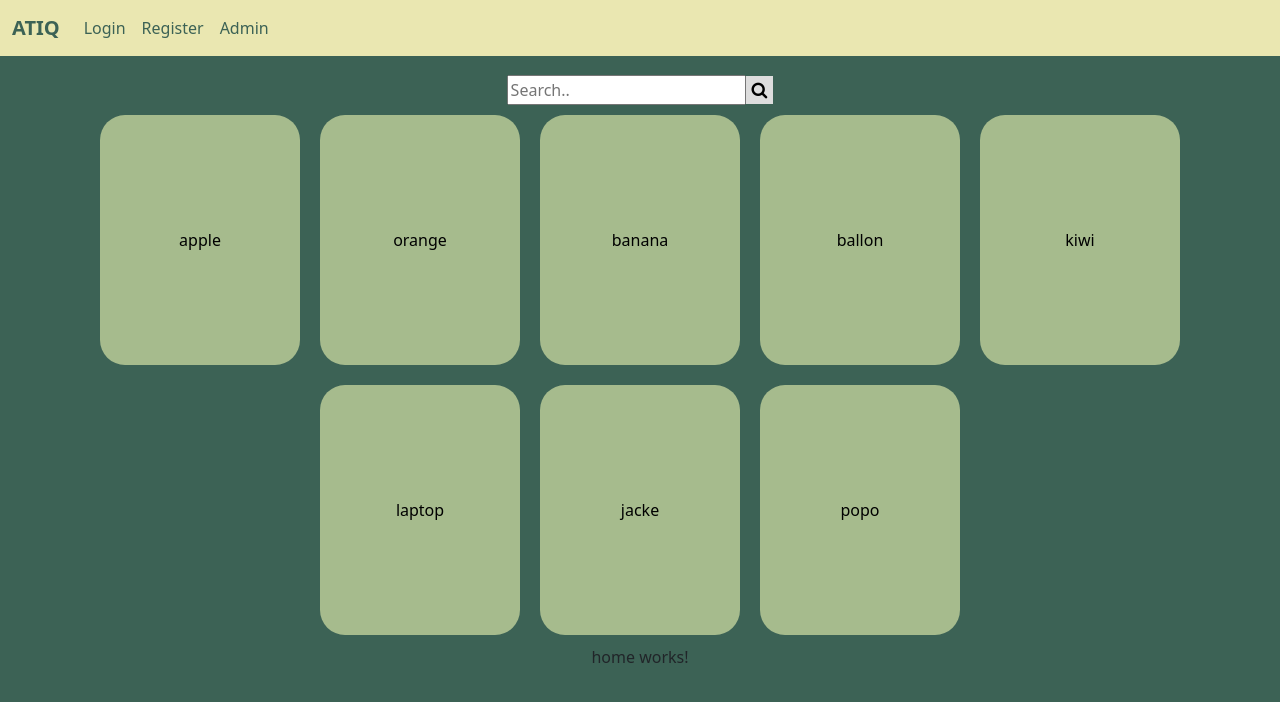
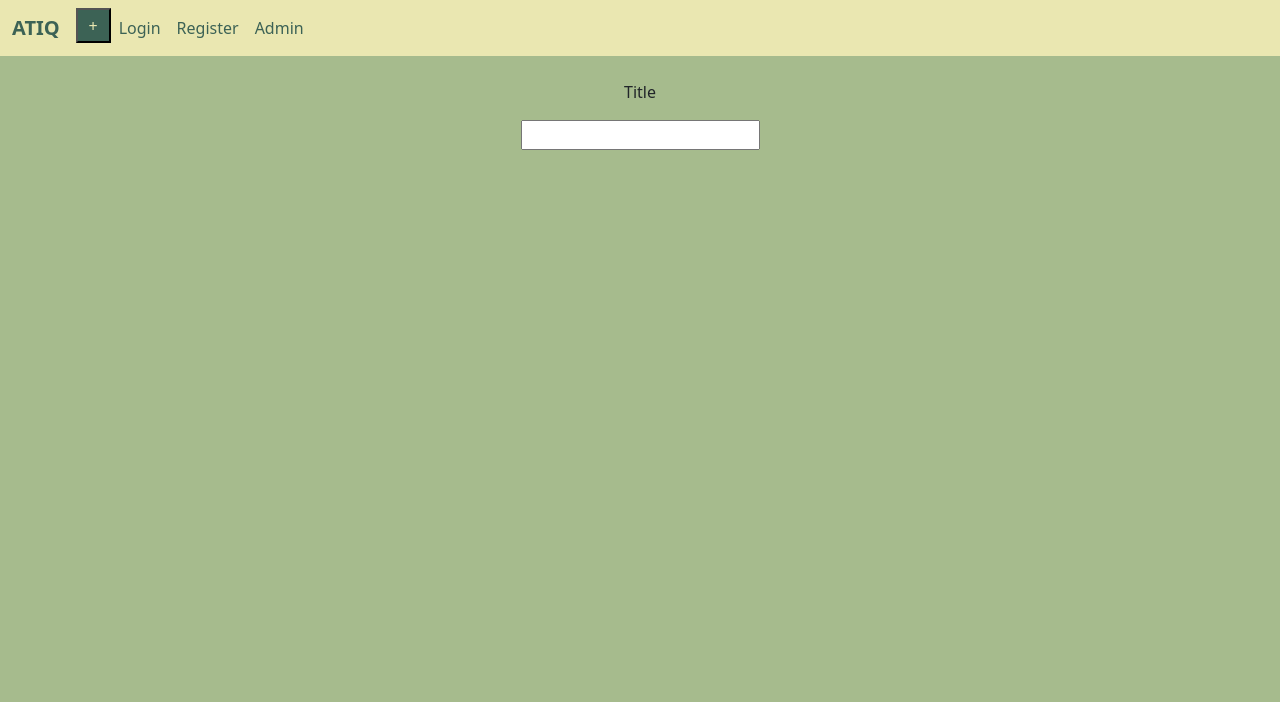
Before and after one commit to najminauca/Atiq, an Angular app in the folder client/: page /form in a window 1280 px wide. Before the commit this address led to /home. Shown: the top 702 px of the page. Built offline with nearby package versions, Linux system fonts and the light colour scheme.

Commit message:
filter buttons to search bar, added new component to add new product

```diff
--- a/client/src/app/app.component.html
+++ b/client/src/app/app.component.html
@@ -9,6 +9,9 @@
     <!-- Step 2: Add the ngbCollapse directive to the element below. -->
     <div [ngbCollapse]="isMenuCollapsed" class="collapse navbar-collapse">
       <ul class="navbar-nav">
+        <li class="nav-item">
+          <button class="button_plus" routerLink='/form' (click)="isMenuCollapsed = true">+</button>
+        </li>
         <li class="nav-item active">
           <!-- Step 4: Close the menu when a link is clicked. -->
           <a class="nav-link custom-green" routerLink='/login' (click)="isMenuCollapsed = true">Login</a>
--- a/client/src/app/app.component.scss
+++ b/client/src/app/app.component.scss
@@ -5,3 +5,31 @@
 .custom-green {
   color: #3C6255;
 }
+
+.button_plus {
+  text: "+";
+  width: 35px;
+  height: 35px;
+  background: #3C6255;
+  cursor: pointer;
+  color: #EAE7B1;
+}
+
+.button_plus:after {
+  background: #EAE7B1;
+}
+
+.button_plus:before {
+  background: #EAE7B1;
+}
+
+.button_plus:hover:before,
+.button_plus:hover:after {
+  background: #3C6255;
+  transition: 0.2s;
+}
+
+.button_plus:hover {
+  background-color: #61876E;
+  transition: 0.2s;
+}
--- a/client/src/app/app.module.ts
+++ b/client/src/app/app.module.ts
@@ -9,13 +9,15 @@ import { RegisterComponent } from './components/register/register.component';
 import {HttpClientModule} from "@angular/common/http";
 import {FormsModule, ReactiveFormsModule} from "@angular/forms";
 import { HomeComponent } from './components/home/home.component';
+import { FormComponent } from './components/form/form.component';
 
 @NgModule({
   declarations: [
     AppComponent,
     LoginComponent,
     RegisterComponent,
-    HomeComponent
+    HomeComponent,
+    FormComponent
   ],
   imports: [
     BrowserModule,
--- /dev/null
+++ b/client/src/app/components/form/form.component.html
@@ -0,0 +1,9 @@
+<div class="form-page">
+  <br>
+  <div>
+    <p>Title</p>
+    <form (ngSubmit)="onSubmitTitle()">
+      <input id="title-input" type="text">
+    </form>
+  </div>
+</div>
--- /dev/null
+++ b/client/src/app/components/form/form.component.scss
@@ -0,0 +1,10 @@
+div {text-align: center}
+
+.form-page {
+  position: fixed;
+  width: 50px;
+  height: 100%;
+  min-width: 100%;
+  overflow-x: hidden;
+  background-color: #A6BB8D;
+}
--- /dev/null
+++ b/client/src/app/components/form/form.component.ts
@@ -0,0 +1,19 @@
+import {Component, Input, OnInit} from '@angular/core';
+
+@Component({
+  selector: 'app-form',
+  templateUrl: './form.component.html',
+  styleUrls: ['./form.component.scss']
+})
+export class FormComponent implements OnInit {
+
+  constructor() { }
+
+  ngOnInit(): void {
+  }
+
+  onSubmitTitle() {
+
+  }
+
+}
--- a/client/src/app/components/home/home.component.html
+++ b/client/src/app/components/home/home.component.html
@@ -10,12 +10,33 @@
       <button type="submit">
         <i class="fa fa-search"></i>
       </button>
+    </div>
+  </form>
+  <ng-container
+    *ngIf="searchClicked == false; then normal; else searchIsClicked">
+  </ng-container>
+
+  <ng-template #normal>
+    <button class="box" *ngFor="let item of items">
+      {{ item }}
+    </button>
+  </ng-template>
+
+  <ng-template #searchIsClicked>
+    <p></p>
+    <button type="submit" (click)="onStopSearch()">
+      Close
+    </button>
+    <p></p>
     <ng-container
       *ngIf="searchResults.length > 0; then withResults; else noResults">
     </ng-container>
+  </ng-template>
 
   <ng-template #withResults>
-        <li *ngFor="let item of searchResults">{{ item }}</li>
+    <button class="box" *ngFor="let item of searchResults">
+      {{ item }}
+    </button>
   </ng-template>
 
   <ng-template #noResults>
@@ -23,11 +44,6 @@
       No results were found for {{searchInput}}.
     </div>
   </ng-template>
-    </div>
-    <button class="box" *ngFor="let item of items">
-      {{ item }}
-    </button>
-  </form>
 
   <p>home works!</p>
 
--- a/client/src/app/components/home/home.component.scss
+++ b/client/src/app/components/home/home.component.scss
@@ -5,6 +5,7 @@ div {text-align: center}
   position: fixed;
   height: 100%;
   min-width: 100%;
+  overflow-x: hidden;
   background-color: #3C6255;
 }
 
--- a/client/src/app/components/home/home.component.ts
+++ b/client/src/app/components/home/home.component.ts
@@ -9,10 +9,12 @@ export class HomeComponent implements OnInit {
   @Input() searchInput: string;
   @Input() searchResults: string[];
   items = ['apple', 'orange', 'banana', 'ballon', 'kiwi', 'laptop', 'jacke','popo']
+  @Input() searchClicked: boolean;
 
   constructor() {
     this.searchInput = "";
     this.searchResults = [];
+    this.searchClicked = false;
   }
 
   ngOnInit(): void {
@@ -20,6 +22,11 @@ export class HomeComponent implements OnInit {
 
   onSearch() {
     this.searchResults = this.items.filter(item => item.toLowerCase().includes(this.searchInput.toLowerCase()));
+    this.searchClicked = true;
+  }
+
+  async onStopSearch() {
+    this.searchClicked = false;
   }
 
 }
```
Also changed, not shown: client/src/app/app-routing.module.ts (+6 -1 lines), 1 other file (tests, documents, lock files or other folders). Lines whose indentation alone changed are shown as unchanged.
